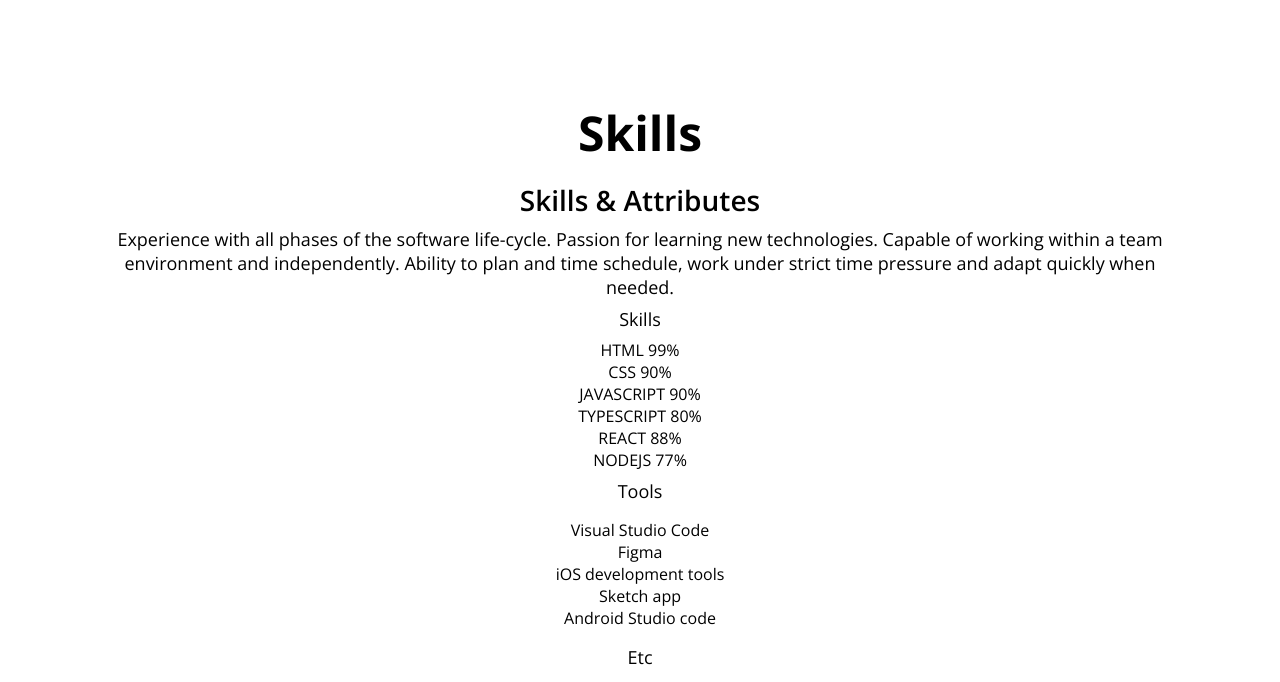
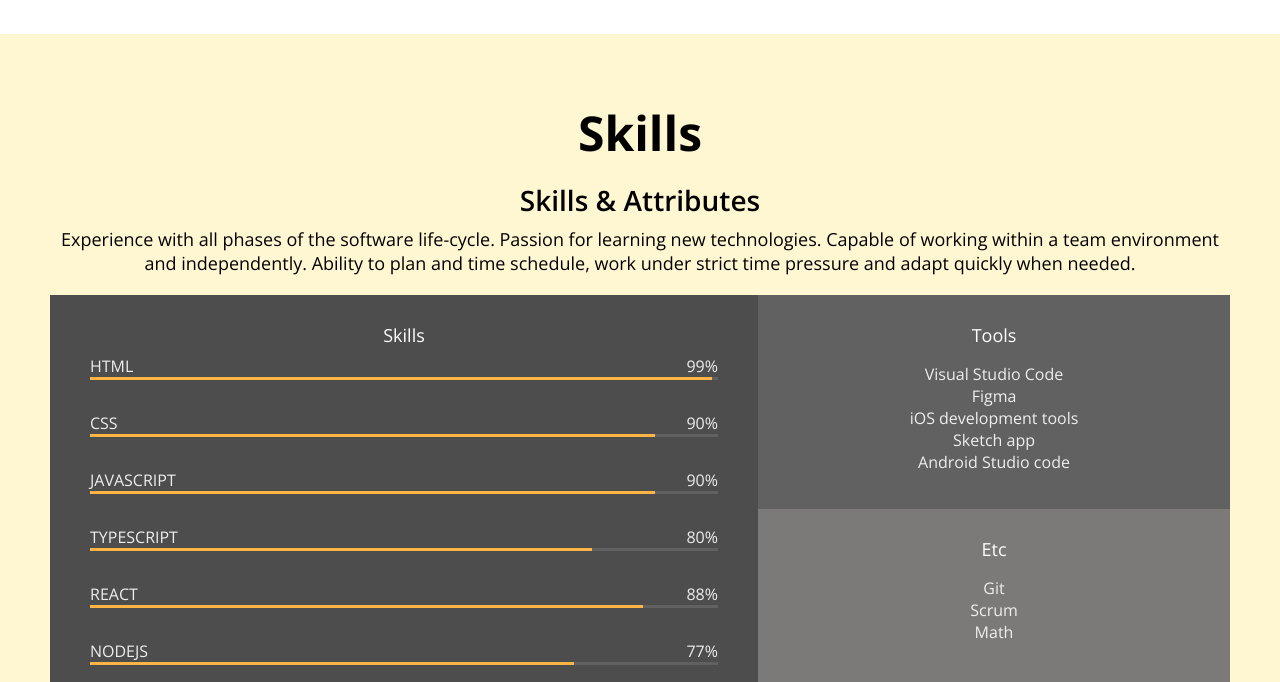
Before and after one commit to eric2408/portfolio, a plain HTML site: page index.html in a window 1280 px wide. Shown: the part 1489-2171 px from the top of the page. Drawn offline with nearby package versions, Linux system fonts and the light colour scheme.

Commit message:
css: skills

```diff
--- a/index.html
+++ b/index.html
@@ -39,7 +39,7 @@
       <button class="home_contact">Contact Me</button>
   </section>
   <!-- About -->
-  <section id="about" class="section">
+  <section id="about" class="section section_container">
       <h1>About me</h1>
       <p>I create my own e-commerce company where our main revenue came from selling American products to Korea. Then now,
           I'm planning on taking the bootcamp and asirping to be a software engineeer.</p>
@@ -94,7 +94,8 @@
   </section>
   <!-- Skills -->
   <section id="skills" class="section">
-      <h1>Skills</h1>
+      <div class="section_container">
+        <h1>Skills</h1>
       <h2>Skills & Attributes</h2>
       <p>
         Experience with all phases of the software life-cycle. Passion for learning new technologies. Capable of
@@ -110,7 +111,7 @@
                    <span>99%</span>
                 </div>
                 <div class="skill_bar">
-                    <div class="skill_value"></div>
+                    <div class="skill_value" style="width: 99%"></div>
                 </div>
             </div>
             <div class="skill">
@@ -119,7 +120,7 @@
                    <span>90%</span>
                 </div>
                 <div class="skill_bar">
-                    <div class="skill_value"></div>
+                    <div class="skill_value" style="width: 90%"></div>
                 </div>
             </div>
             <div class="skill">
@@ -128,7 +129,7 @@
                    <span>90%</span>
                 </div>
                 <div class="skill_bar">
-                    <div class="skill_value"></div>
+                    <div class="skill_value" style="width: 90%"></div>
                 </div>
             </div>
             <div class="skill">
@@ -137,7 +138,7 @@
                    <span>80%</span>
                 </div>
                 <div class="skill_bar">
-                    <div class="skill_value"></div>
+                    <div class="skill_value" style="width: 80%"></div>
                 </div>
             </div>
             <div class="skill">
@@ -146,7 +147,7 @@
                    <span>88%</span>
                 </div>
                 <div class="skill_bar">
-                    <div class="skill_value"></div>
+                    <div class="skill_value" style="width: 88%"></div>
                 </div>
             </div>
             <div class="skill">
@@ -155,7 +156,7 @@
                    <span>77%</span>
                 </div>
                 <div class="skill_bar">
-                    <div class="skill_value"></div>
+                    <div class="skill_value" style="width: 77%"></div>
                 </div>
             </div>
          </div>
@@ -180,6 +181,7 @@
             </div>
          </div>
       </div>
+    </div>
   </section>
   <!-- Work -->
   <section id="work" class="section">
--- a/style.css
+++ b/style.css
@@ -159,6 +159,10 @@ p {
 .section {
     text-align:center;
     padding: 50px;
+    margin: auto;
+}
+
+.section_container{
     max-width: 1200px;
     margin: auto;
 }
@@ -226,3 +230,54 @@ p {
 .job_period {
     font-size: var(--font-micro);
 }
+
+#skills {
+    background-color: var(--color-yellow);
+}
+
+.skillset {
+    display:flex;
+    background-color: var(--color-light-grey);
+    color: var(--color-light-white);
+    margin: 20px 0;
+}
+
+.skillset_title {
+    color: var(--color-white);
+}
+
+.skillset_left{
+    flex-basis: 60%;
+    background-color: var(--color-dark-grey);
+    padding: 20px 40px;
+}
+.skill{
+    margin-bottom:32px;
+}
+
+.skill_description{
+    display: flex;
+    justify-content: space-between;
+}
+
+.skill_bar {
+    width: 100%;
+    height: 3px;
+    background-color: var(--color-grey);
+}
+
+.skill_value {
+    height: 3px;
+    background-color: var(--color-orange);
+}
+.skillset_right{
+    flex-basis: 40%;
+}
+
+.tools {
+    background-color: var(--color-grey);
+}
+
+.tools, .etc {
+    padding: 20px;
+}
```
